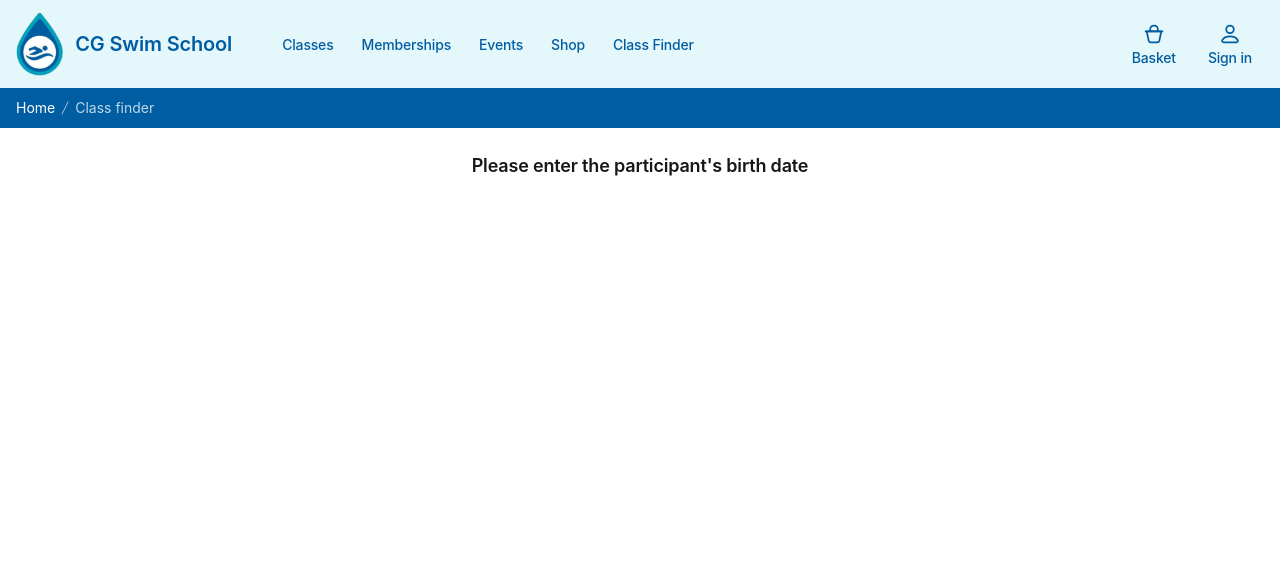
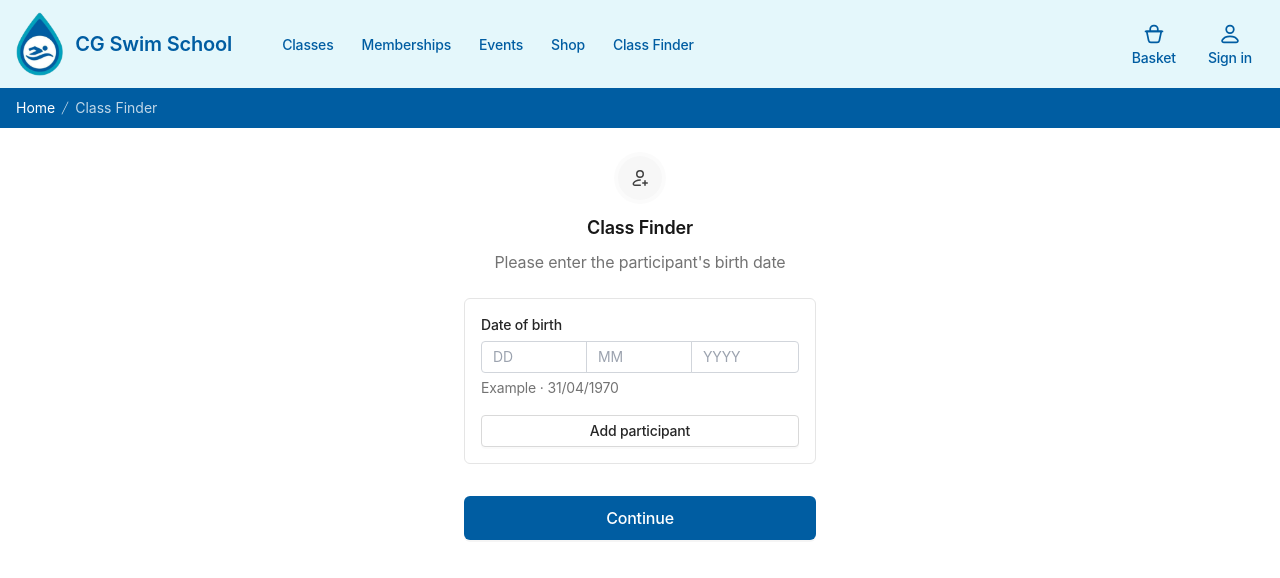
Before and after one commit to 2ne/shop, a React (Vite) app: page /Finder in a window 1280 px wide. Shown: the top 578 px of the page. Built offline with nearby package versions, Linux system fonts and the light colour scheme.

Commit message:
add dob input

```diff
--- a/package.json
+++ b/package.json
@@ -13,6 +13,7 @@
     "@ant-design/icons": "5.0.1",
     "antd": "5.4.4",
     "classnames": "^2.3.2",
+    "date-fns": "^2.30.0",
     "react": "^18.2.0",
     "react-dom": "^18.2.0",
     "react-responsive": "^9.0.2",
--- a/src/App.css
+++ b/src/App.css
@@ -76,15 +76,16 @@ dt {
   @apply !h-10 lg:!h-[2.75rem] !text-sm sm:!text-base;
 }
 
-.ant-form-vertical .ant-form-item-label {
+.ant-form .ant-form-item-label {
   @apply pb-1.5 font-medium text-sm;
 }
 
-.ant-form-vertical .ant-form-item-extra {
+.ant-form .ant-form-item-extra {
   @apply pt-1.5 text-sm;
 }
 
-.ant-form-vertical .ant-form-item-explain-error {
+.ant-form .ant-form-item-explain-error,
+.ant-form .ant-form-item-explain {
   @apply mt-1;
 }
 
@@ -96,7 +97,7 @@ dt {
   @apply opacity-0;
 }
 
-.ant-form-vertical .ant-form-item {
+.ant-form .ant-form-item {
   @apply mb-6;
 }
 
--- /dev/null
+++ b/src/components/dob-input.tsx
@@ -0,0 +1,154 @@
+import React, { useState, useRef, useEffect } from "react";
+import { differenceInYears, startOfDay } from "date-fns";
+import { Input, InputRef, Form } from "antd";
+
+interface DateOfBirthInputProps {
+  onDateChange: (
+    day: string,
+    month: string,
+    year: string,
+    age: number | null
+  ) => void;
+}
+
+const DateOfBirthInput: React.FC<DateOfBirthInputProps> = ({
+  onDateChange,
+}) => {
+  const [bdayDay, setBdayDay] = useState("");
+  const [bdayMonth, setBdayMonth] = useState("");
+  const [bdayYear, setBdayYear] = useState("");
+  const [age, setAge] = useState<number | null>(null);
+
+  const inputDayEl = useRef<InputRef>(null);
+  const inputMonthEl = useRef<InputRef>(null);
+  const inputYearEl = useRef<InputRef>(null);
+
+  useEffect(() => {
+    calculateAge();
+  }, [bdayDay, bdayMonth, bdayYear]);
+
+  const switchInputFocus = (
+    value: string,
+    currentRef: React.RefObject<InputRef>,
+    nextRef: React.RefObject<InputRef>
+  ) => {
+    if (value !== "00" && value.length > 1 && nextRef.current?.input) {
+      nextRef.current.input.focus();
+    }
+  };
+
+  const calculateAge = () => {
+    if (
+      bdayDay &&
+      bdayDay !== "00" &&
+      bdayMonth &&
+      bdayMonth !== "00" &&
+      bdayYear.length === 4 &&
+      bdayYear !== "0000"
+    ) {
+      const today = startOfDay(new Date());
+      const birthDate = new Date(
+        parseInt(bdayYear),
+        parseInt(bdayMonth) - 1,
+        parseInt(bdayDay)
+      );
+      const calculatedAge = differenceInYears(today, birthDate);
+      setAge(calculatedAge);
+      onDateChange(bdayDay, bdayMonth, bdayYear, calculatedAge);
+    } else {
+      setAge(null);
+      onDateChange(bdayDay, bdayMonth, bdayYear, null);
+    }
+  };
+
+  const getYearShortcut = () => {
+    const thisYear = new Date().getFullYear() % 100;
+    const thisCentury = Math.floor(thisYear / 10) * 10;
+    const previousCentury = Math.floor(thisYear / 10) * 10 - 1;
+
+    if (bdayYear !== "0000" && bdayYear.length === 2) {
+      if (Number(bdayYear) > thisYear) {
+        setBdayYear(String(previousCentury + Number(bdayYear)));
+      } else {
+        setBdayYear(String(thisCentury + Number(bdayYear)));
+      }
+    }
+  };
+
+  return (
+    <Form.Item
+      label={
+        <>
+          Date of birth
+          {age !== null && (
+            <span className="text-gray-500">
+              <span>
+                <span className="mx-1">·</span>
+                {age} year
+              </span>
+              <span>{age > 1 ? "s" : ""}</span>
+              <span> old</span>
+            </span>
+          )}
+        </>
+      }
+      help="Example · 31/04/1970"
+    >
+      <div className="grid grid-cols-3">
+        <Input
+          ref={inputDayEl}
+          aria-label="Day"
+          id="bday-day"
+          name="bday-day"
+          autoComplete="bday-day"
+          type="text"
+          inputMode="numeric"
+          maxLength={2}
+          className="block w-full rounded-l-md hover:z-10 !rounded-r-none border-gray-300 focus:z-20 even:-ml-px last:ml-[-2px] last:w-[calc(100%+2px)] placeholder:text-gray-400 tabular-nums"
+          placeholder="DD"
+          value={bdayDay}
+          onChange={(e) => {
+            setBdayDay(e.target.value);
+            switchInputFocus(e.target.value, inputDayEl, inputMonthEl);
+          }}
+        />
+        <Input
+          ref={inputMonthEl}
+          aria-label="Month"
+          id="bday-month"
+          name="bday-month"
+          autoComplete="bday-month"
+          type="text"
+          inputMode="numeric"
+          maxLength={2}
+          className="block w-full border-gray-300 hover:z-10 focus:z-20 even:-ml-px last:ml-[-2px] last:w-[calc(100%+2px)] placeholder:text-gray-400 tabular-nums !rounded-none"
+          placeholder="MM"
+          value={bdayMonth}
+          onChange={(e) => {
+            setBdayMonth(e.target.value);
+            switchInputFocus(e.target.value, inputMonthEl, inputYearEl);
+          }}
+        />
+        <Input
+          ref={inputYearEl}
+          aria-label="Year"
+          id="bday-year"
+          name="bday-year"
+          autoComplete="bday-year"
+          type="text"
+          inputMode="numeric"
+          maxLength={4}
+          className="block w-full rounded-r-md hover:z-10 !rounded-l-none border-gray-300 focus:z-20 even:-ml-px last:ml-[-2px] last:w-[calc(100%+2px)] placeholder:text-gray-400 tabular-nums"
+          placeholder="YYYY"
+          value={bdayYear}
+          onBlur={() => getYearShortcut()}
+          onChange={(e) => {
+            setBdayYear(e.target.value);
+          }}
+        />
+      </div>
+    </Form.Item>
+  );
+};
+
+export default DateOfBirthInput;
--- a/src/components/finder/finder.tsx
+++ b/src/components/finder/finder.tsx
@@ -1,9 +1,63 @@
-import React from "react";
+import React, { useState } from "react";
+import DateOfBirthInput from "../dob-input";
+import { Button, Form } from "antd";
+import CheckoutStepHeader from "../checkout/checkout-header";
 
 const Finder: React.FC = () => {
+  const [bdayDay, setBdayDay] = useState("");
+  const [bdayMonth, setBdayMonth] = useState("");
+  const [bdayYear, setBdayYear] = useState("");
+  const [age, setAge] = useState<number | null>(null);
+
+  const handleDateChange = (
+    day: string,
+    month: string,
+    year: string,
+    age: number | null
+  ) => {
+    setBdayDay(day);
+    setBdayMonth(month);
+    setBdayYear(year);
+    setAge(age);
+  };
+
   return (
-    <div className="w-full mx-auto text-center max-w-prose">
-      <h2 className="heading-lg">Please enter the participant's birth date</h2>
+    <div className="w-full lg:max-w-[22rem] lg:mx-auto space-y-6">
+      <div className="lg:text-center">
+        <CheckoutStepHeader
+          title="Class Finder"
+          subtitle="Please enter the participant's birth date"
+          icon={
+            <svg width="24" height="24" fill="none" viewBox="0 0 24 24">
+              <circle
+                cx="12"
+                cy="8"
+                r="3.25"
+                stroke="currentColor"
+                strokeLinecap="round"
+                strokeLinejoin="round"
+                strokeWidth="1.5"
+              ></circle>
+              <path
+                stroke="currentColor"
+                strokeLinecap="round"
+                strokeLinejoin="round"
+                strokeWidth="1.5"
+                d="M12.25 19.25h-5.3c-1.18 0-2.06-1.04-1.46-2.055C6.363 15.723 8.24 14 12.25 14M17 14.75v4.5M19.25 17h-4.5"
+              ></path>
+            </svg>
+          }
+        />
+      </div>
+      <Form layout="vertical">
+        <div className="p-4 mb-8 border space-y-4 rounded-md border-neutral-200 [&:has(.ant-form-item-has-error)]:border-error">
+          <DateOfBirthInput onDateChange={handleDateChange} />
+          <Button block>Add participant</Button>
+        </div>
+        <Button type="primary" htmlType="submit" block size="large">
+          Continue
+        </Button>
+      </Form>
     </div>
   );
 };
--- a/src/shop/class-finder.tsx
+++ b/src/shop/class-finder.tsx
@@ -5,7 +5,7 @@ import Footer from "../components/footer";
 import Main from "../components/main";
 import Finder from "../components/finder/finder";
 function ClassFinder(): ReactElement {
-  const breadcrumbItems = [{ label: "Class finder", link: "/Finder" }];
+  const breadcrumbItems = [{ label: "Class Finder", link: "/Finder" }];
   return (
     <>
       <Header />
```
Also changed, not shown: 1 other file (tests, documents, lock files or other folders).
